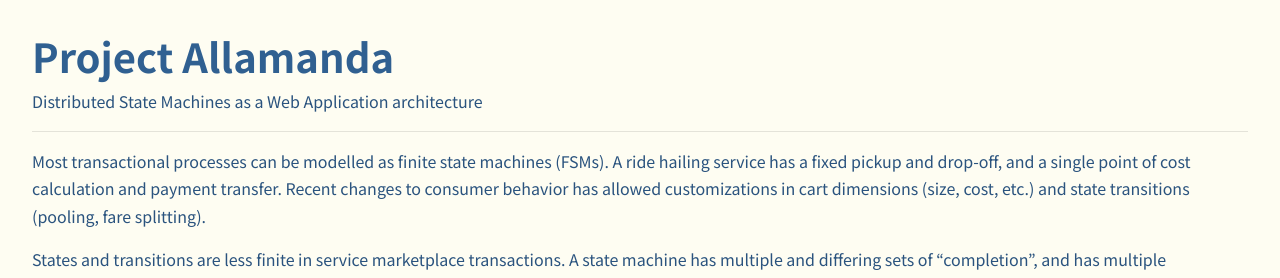
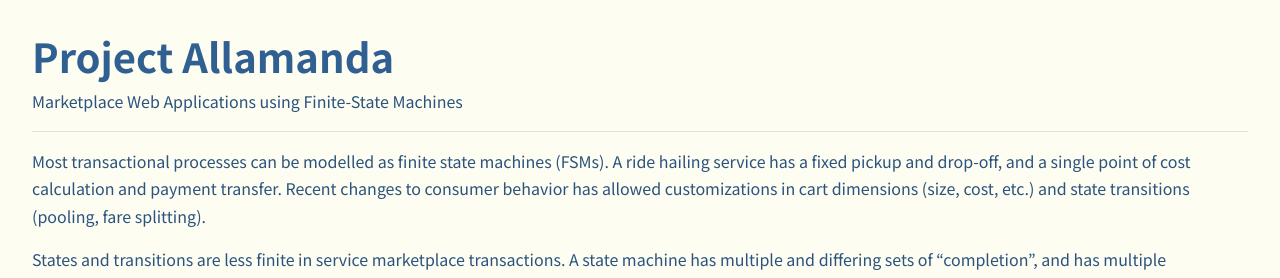
Before and after one commit to czhc/czhc.github.io, a Jekyll site: the page built from _posts/projects/2019-01-25-allamanda.md, in a window 1280 px wide. Shown: the top 278 px of the page. Built offline with Jekyll 4.4.1, drawn with Linux system fonts in a browser that asks for light colours; nearby versions of some CDN libraries.

Commit message:
misc: desc

```diff
--- a/_posts/projects/2019-01-25-allamanda.md
+++ b/_posts/projects/2019-01-25-allamanda.md
@@ -1,6 +1,6 @@
 ---
 title: "Project Allamanda"
-description: "Distributed State Machines as a Web Application architecture"
+description: "Marketplace Web Applications using Finite-State Machines"
 categories: [projects]
 tags: [step-functions, workflow-orchestration, finite-state-machines]
 last_modified_at: "2019-01-29"
```
